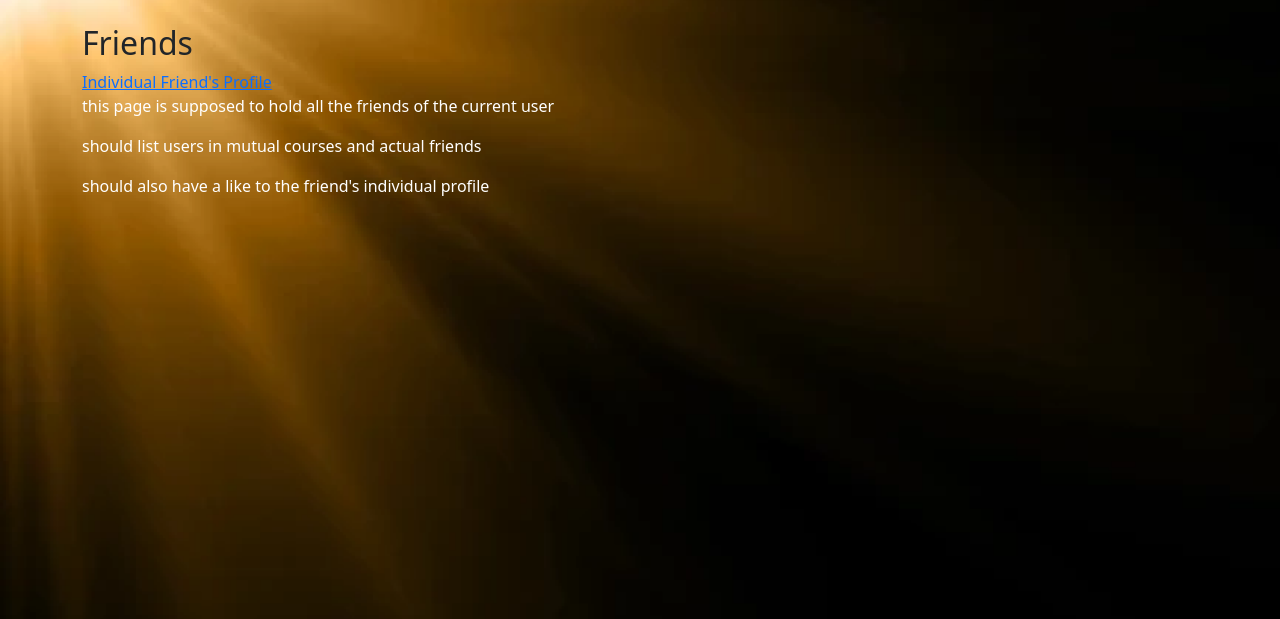
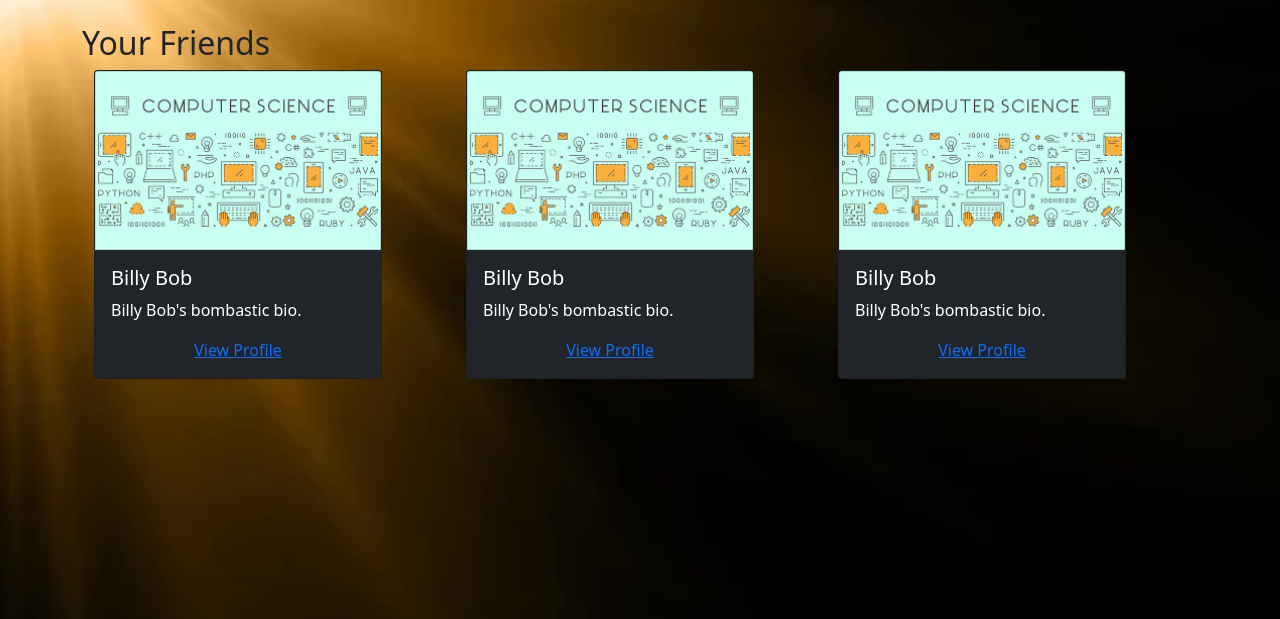
Before and after one commit to MJDorcelien/group-14-final, a Flask app: page /friends in a window 1280 px wide. Shown: the part 76-695 px from the top of the page. Run offline with Flask 2, Linux system fonts and the light colour scheme.

Commit message:
example cards for get_all_friends.html

```diff
--- a/templates/get_all_friends.html
+++ b/templates/get_all_friends.html
@@ -3,9 +3,44 @@
 {% block title %}Friends{% endblock %}
 
 {% block body %}
-    <h2>Friends</h2>
-    <a href="/friends/profile">Individual Friend's Profile</a>
+    <h2>Your Friends</h2>
+    <!--<a href="/friends/profile">Individual Friend's Profile</a>
     <p>this page is supposed to hold all the friends of the current user</p>
     <p>should list users in mutual courses and actual friends</p>
     <p>should also have a like to the friend's individual profile</p>
+    <h2>All Courses</h2> -->
+    <div class="container text-center">
+        <div class="row align-items-start">
+            <div class="col">
+                <div class="card bg-dark" style="width: 18rem;">
+                    <img src="/static/images/com_sci_photo.png" class="card-img-top" alt="Computer Science">
+                    <div class="card-body">
+                        <h5 class="card-title text-start text-white">Billy Bob</h5>
+                        <p class="card-text text-start text-white">Billy Bob's bombastic bio.</p>
+                        <a href="/friends/profile" class="card-link">View Profile</a>
+                    </div>
+                </div>
+            </div>
+            <div class="col">
+                <div class="card bg-dark" style="width: 18rem;">
+                    <img src="/static/images/com_sci_photo.png" class="card-img-top" alt="Computer Science">
+                    <div class="card-body">
+                        <h5 class="card-title text-start text-white">Billy Bob</h5>
+                        <p class="card-text text-start text-white">Billy Bob's bombastic bio.</p>
+                        <a href="/friends/profile" class="card-link">View Profile</a>
+                    </div>
+                </div>
+            </div>
+            <div class="col">
+                <div class="card bg-dark" style="width: 18rem;">
+                    <img src="/static/images/com_sci_photo.png" class="card-img-top" alt="Computer Science">
+                    <div class="card-body">
+                        <h5 class="card-title text-start text-white">Billy Bob</h5>
+                        <p class="card-text text-start text-white">Billy Bob's bombastic bio.</p>
+                        <a href="/friends/profile" class="card-link">View Profile</a>
+                    </div>
+                </div>
+            </div>
+        </div>
+    </div>
 {% endblock %}
```
